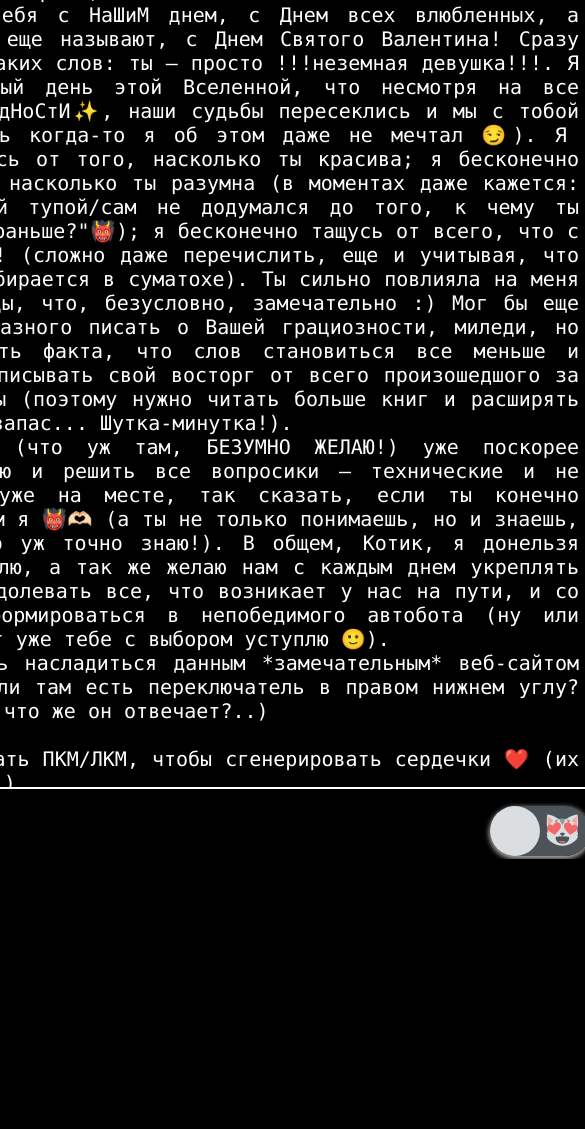
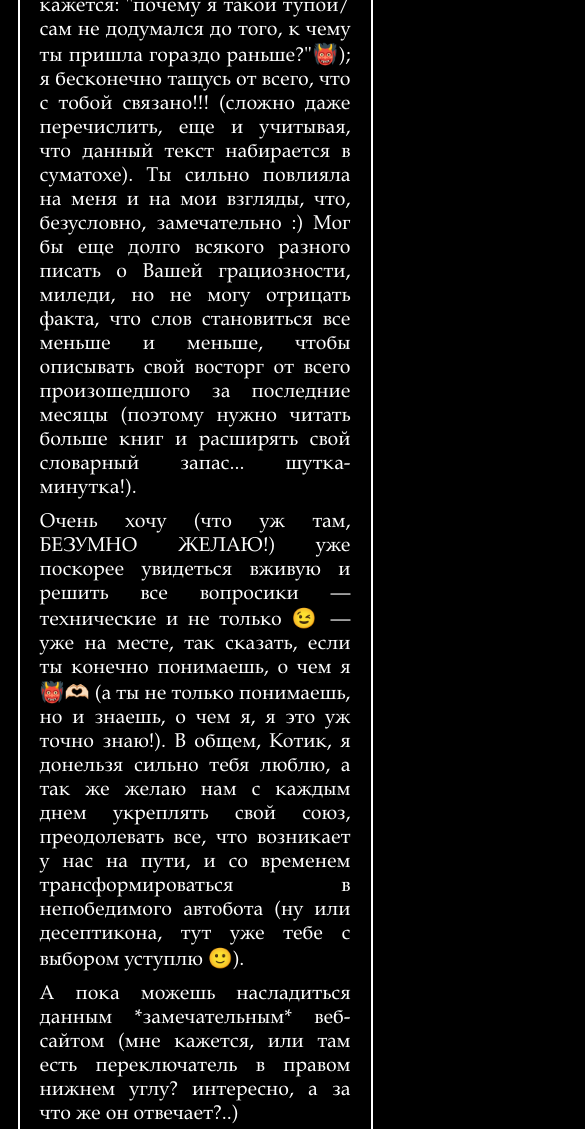
Before and after one commit to sweathrt/valentine, a plain HTML site: page index.html in a window 390 px wide. Shown: the top 1129 px of the page, 585 px wide, since content can reach past the window. Before the commit the page ends 859 px from the top, so only its background shows below. Drawn offline with Linux system fonts and the light colour scheme.

Commit message:
started making the website responsive

```diff
--- a/css/bg_hearts.css
+++ b/css/bg_hearts.css
@@ -9,7 +9,7 @@
 }
 
 .heart {
-    z-index: 0;
+    z-index: -1;
     animation: heartfade 6s linear;
     position: absolute;
 }
--- a/css/style.css
+++ b/css/style.css
@@ -1,67 +1,88 @@
-html,
+html {
+    font-size: 62.5%;
+    font-family: "Garamond", serif, "Helvetica Neue", sans-serif;
+    height: 100%;
+}
+
 body {
     color: white;
     background: black;
-    display: -webkit-flexbox;
-    display: -ms-flexbox;
-    display: -webkit-flex;
     display: flex;
-    -webkit-flex-align: center;
-    -ms-flex-align: center;
-    -webkit-align-items: center;
     align-items: center;
     justify-content: center;
     height: 100%;
+    margin: 0;
 }
 
-.grid-container {
-    display: grid;
+.container {
+    display: flex;
+    flex-direction: column;
+    align-items: center; /* horizontal align, because of flex-direction: column */
+    justify-content: center; /* vertical align, because of flex-direction: column */
+    width: 90%;
+    max-width: 800px;
 }
 
-#congrats-container, #heart-container {
-    grid-column: 1;
-    grid-row: 1;
+.congrats-container {
+    width: 100%;
+    height: 100%;
+    display: grid;
+    border: 2px solid white;
 }
 
-#congrats-container {
-    overflow: hidden;
-    display: flex;
-    text-align: justify;
-    align-items: center;
-    border: 2px solid white;
-    height: 800px;
-    width: 800px;
-    z-index: 1;
+.text,
+.animation {
+    grid-row: 1;
+    grid-column: 1;
 }
 
-p {
-    font-family: Consolas, 'Helvetica Neue', monospace, sans-serif;
-    font-size: 15pt;
-    margin: 0 1rem;
+.text {
+    font-size: 2rem;
+    text-align: justify;
+    /* text-indent: 1em; */
+    padding: .5em;
     -webkit-user-select: none; /* Safari */
     -moz-user-select: none; /* Firefox */
     -ms-user-select: none; /* IE10+/Edge */
     user-select: none; /* Standard */
+    z-index: 1;
 }
 
-#slider-container {
-    width: 800px;
+.text p {
+    margin: .5em;
+}
+
+.animation {
+    visibility: hidden;
+    overflow-x: auto;
+    z-index: 0;
+}
+
+.animation canvas {
+    /* width: 100%;
+    height: 100%; */
+    overflow-x: auto;
+}
+
+.slider-container {
+    width: 100%;
     display: flex;
     justify-content: end;
     margin-top: 10px;
+    z-index: 1;
 }
 
 #love-slider {
     position: relative;
     grid-column: 2;
     grid-row: 2;
-    -webkit-appearance: none;
+    appearance: none;
     outline: none;
     width: 100px;
     height: 50px;
     background-image: url("../assets/imgs/1.png");
     background-size: cover;
-    border-radius: 2rem;
+    border-radius: 25px;
     box-shadow: 0px 2px 5px 1px darkgrey;
     transition: background-image 0.5s;
 }
@@ -89,9 +110,3 @@ p {
     transition: all 0.5s;
     background-color: #454749;
 }
-
-#heart-canvas {
-    border: 2px solid white;
-    z-index: -1;
-    visibility: hidden;
-}
--- a/index.html
+++ b/index.html
@@ -8,30 +8,41 @@
         <link href="css/bg_hearts.css" rel="stylesheet">
     </head>
     <body>
-        <script src="js/bg_hearts.js"></script>
-        <div class="grid-container">
-            <div id="congrats-container">
+        <div class="container">
+            <div class="congrats-container">
+                <div class="text">
+                    <p>Дорогая моя Екатерина,</p>
                     <p>
-                    &nbsp&nbspДорогая моя Екатерина, <br>
-                    &nbsp&nbspПоздравляю тебя с НаШиМ днем, с Днем всех влюбленных, а также, как его еще называют, с Днем Святого Валентина!
+                        Поздравляю тебя с НаШиМ днем, с Днем всех влюбленных, а также, как его еще называют, с Днем Святого Валентина!
+                    </p>
+                    <p>
                         Сразу хочу начать с таких слов: ты — просто !!!неземная девушка!!!.
                         Я благодарен каждый день этой Вселенной, что несмотря на все ✨ВрЕмЕнНыЕ ТрУдНоСтИ✨, наши судьбы пересеклись и мы с тобой вместе👩‍❤️‍👨(а ведь когда-то я об этом даже не мечтал 😏).
                         Я бесконечно тащусь от того, насколько ты красива; я бесконечно поражаюсь тому, насколько ты разумна (в моментах даже кажется: "почему я такой тупой/сам не додумался до того, к чему ты пришла гораздо раньше?"👹); я бесконечно тащусь от всего, что с тобой связано!!! (сложно даже перечислить, еще и учитывая, что данный текст набирается в суматохе).
                         Ты сильно повлияла на меня и на мои взгляды, что, безусловно, замечательно :)
-                    Мог бы еще долго всякого разного писать о Вашей грациозности, миледи, но не могу отрицать факта, что слов становиться все меньше и меньше, чтобы описывать свой восторг от всего произошедшого за последние месяцы (поэтому нужно читать больше книг и расширять свой словарный запас... Шутка-минутка!).<br>
-                    &nbsp&nbspОчень хочу (что уж там, БЕЗУМНО ЖЕЛАЮ!) уже поскорее увидеться вживую и решить все вопросики — технические и не только 😉 — уже на месте, так сказать, если ты конечно понимаешь, о чем я 👹🫶🏻 (а ты не только понимаешь, но и знаешь, о чем я, я это уж точно знаю!).
-                    В общем, Котик, я донельзя сильно тебя люблю, а так же желаю нам с каждым днем укреплять свой союз, преодолевать все, что возникает у нас на пути, и со временем трансформироваться в непобедимого автобота (ну или десептикона, тут уже тебе с выбором уступлю 🙂).<br>
-                    &nbsp&nbspА пока можешь насладиться данным *замечательным* веб-сайтом (мне кажется, или там есть переключатель в правом нижнем углу? интересно, а за что же он отвечает?..)<br><br>
+                        Мог бы еще долго всякого разного писать о Вашей грациозности, миледи, но не могу отрицать факта, что слов становиться все меньше и меньше, чтобы описывать свой восторг от всего произошедшого за последние месяцы (поэтому нужно читать больше книг и расширять свой словарный запас... шутка-минутка!).
+                    </p>
+                    <p>
+                        Очень хочу (что уж там, БЕЗУМНО ЖЕЛАЮ!) уже поскорее увидеться вживую и решить все вопросики — технические и не только 😉 — уже на месте, так сказать, если ты конечно понимаешь, о чем я 👹🫶🏻 (а ты не только понимаешь, но и знаешь, о чем я, я это уж точно знаю!).
+                        В общем, Котик, я донельзя сильно тебя люблю, а так же желаю нам с каждым днем укреплять свой союз, преодолевать все, что возникает у нас на пути, и со временем трансформироваться в непобедимого автобота (ну или десептикона, тут уже тебе с выбором уступлю 🙂).
+                    </p>
+                    <p>
+                        А пока можешь насладиться данным *замечательным* веб-сайтом (мне кажется, или там есть переключатель в правом нижнем углу? интересно, а за что же он отвечает?..)
+                    </p>
+                    <br>
+                    <p>
                         P.S. Можешь зажать ПКМ/ЛКМ, чтобы сгенерировать сердечки ❤️ (их много не бывает!).
                     </p>
                 </div>
-            <div id="slider-container">
+                <div class="animation">
+                    <canvas width="800" height="800"></canvas>
+                    <script src="js/heart.js" defer></script>
+                </div>
+            </div>
+            <div class="slider-container">
                 <input type="checkbox" id="love-slider" name="love-slider">
             </div>
-            <div id="heart-container">
-                <canvas id="heart-canvas" width="800" height="800"></canvas>
-                <script src="js/heart.js"></script>
         </div>
-        </div>
+        <script src="js/bg_hearts.js"></script>
     </body>
 </html>
--- a/js/bg_hearts.js
+++ b/js/bg_hearts.js
@@ -3,8 +3,8 @@ document.body.insertBefore(brd, document.getElementById("board"));
 
 const duration = 3000;
 const speed = 0.5;
-const cursorXOffset = 500;
-const cursorYOffset = 500;
+const cursorXOffset = 0;
+const cursorYOffset = 0;
 
 var hearts = [];
 
@@ -84,6 +84,6 @@ function check() {
         var start = 1 - Math.round(Math.random()) * 2;
         var scale = Math.random() * Math.random() * 0.8 + 0.2;
         var bound = 30 + Math.random() * 20;
-        generateHeart(event.pageX - brd.offsetLeft + cursorXOffset, event.pageY - brd.offsetTop + cursorYOffset, bound, start, scale);
+        generateHeart(event.pageX /*- brd.offsetLeft + cursorXOffset*/, event.pageY /*- brd.offsetTop + cursorYOffset*/, bound, start, scale);
     }
 }
--- a/js/heart.js
+++ b/js/heart.js
@@ -1,23 +1,16 @@
-const slider =document.querySelector('#love-slider').addEventListener("change", (e) => {
+const slider = document.getElementById("love-slider").addEventListener("change", (e) => {
     if (e.target.checked) {
-        document.querySelector('#heart-canvas').style.visibility = "visible";
-        document.querySelector('#congrats-container').style.visibility = "hidden";
+        document.querySelector(".animation").style.visibility = "visible";
+        document.querySelector(".text").style.visibility = "hidden";
     } else {
-        document.querySelector('#heart-canvas').style.visibility = "hidden";
-        document.querySelector('#congrats-container').style.visibility = "visible";
+        document.querySelector(".animation").style.visibility = "hidden";
+        document.querySelector(".text").style.visibility = "visible";
     }
 });
 
-function switchScript() {
-    var heart_visibility = document.getElementById("heart-canvas").style.visibility;
-    if (heart_visibility === "hidden") {
-        heart_visibility = "visible";
-    } else {
-        heart_visibility = "hidden";
-    }
-}
-
-const ctx = document.getElementById("heart-canvas").getContext("2d");
+const canvas = document.querySelector(".animation canvas");
+const ctx = canvas.getContext("2d");
+// var canvasInfo = canvas.getBoundingClientRect();
 
 const WIDTH = HEIGHT = 800;
 const x_offset = WIDTH / 2;
@@ -35,10 +28,14 @@ for (let row = 0; row < zBuffer.length; row++) {
 // charBuffer array, stores characters to output
 var charBuffer = new Array(rows)
 for (let row = 0; row < charBuffer.length; row++) {
-  charBuffer[row] = new Array(cols).fill(' ');
+charBuffer[row] = new Array(cols).fill(' ');
 }
 
 var theta = 0;
+
+function init() {
+
+}
 
 function draw() {
     ctx.fillStyle = "black";
@@ -76,7 +73,7 @@ function draw() {
 
     charBuffer.forEach((row, y) => {
         row.forEach((col, x) => {
-            ctx.font="bold 17px Consolas"
+            ctx.font="bold 17px sans-serif"
             ctx.fillStyle = `rgb(237, 41, 57)`;
             ctx.fillText(charBuffer[y][x], x * ch_width, (y + 3) * ch_height);
 
```
Lines whose indentation alone changed are shown as unchanged.
